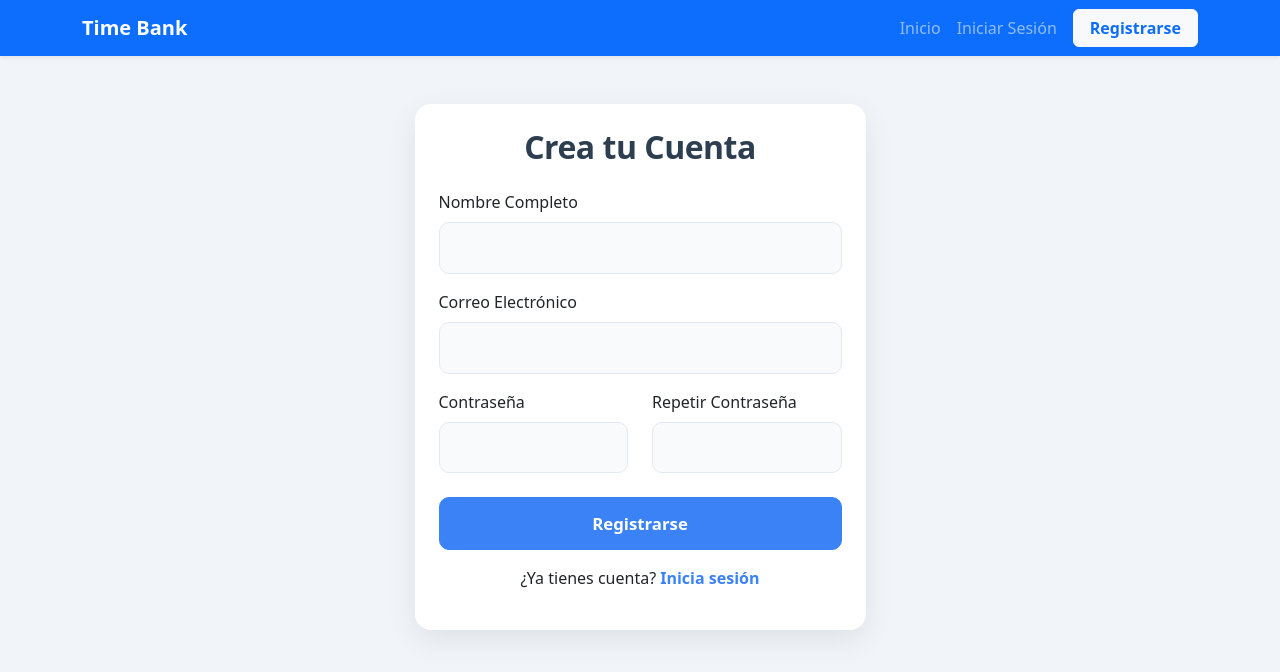
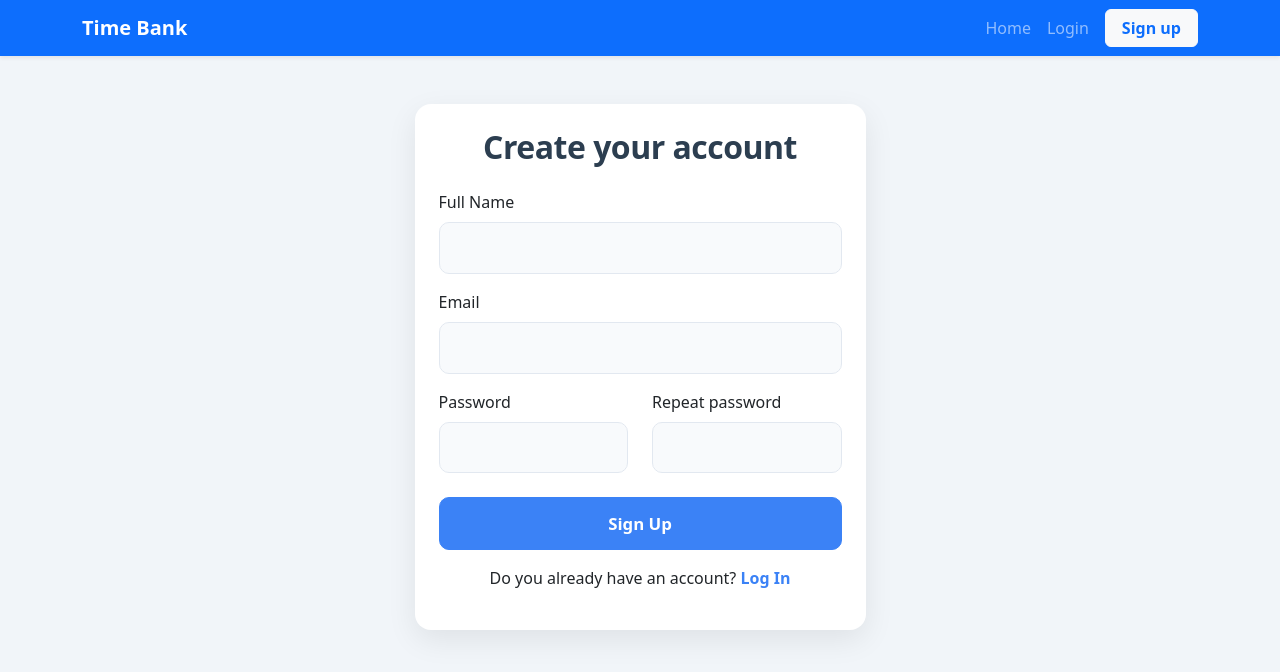
Before and after one commit to Pedro-Antonio-Tr/FrontendWSD, an Angular app: page /register in a window 1280 px wide. Shown: the top 672 px of the page. Built offline with nearby package versions, Linux system fonts and the light colour scheme.

Commit message:
Cambio a Inglés de todo el texto de cada página

```diff
--- a/src/app/features/admin/admin-dashboard/admin-dashboard.html
+++ b/src/app/features/admin/admin-dashboard/admin-dashboard.html
@@ -1,14 +1,14 @@
 <div class="container mt-5 mb-5">
   <div class="d-flex justify-content-between align-items-center mb-4">
-    <h2 class="fw-bold m-0">Panel de Administración</h2>
-    <button class="btn btn-outline-secondary">Exportar Datos</button>
+    <h2 class="fw-bold m-0">Administration Panel</h2>
+    <button class="btn btn-outline-secondary">Export Data</button>
   </div>
 
   <div class="row mb-4">
     <div class="col-md-4">
       <div class="card text-white bg-primary shadow-sm rounded-4 border-0 mb-3 hover-lift">
         <div class="card-body p-4">
-          <h5 class="card-title fw-semibold">Usuarios Registrados</h5>
+          <h5 class="card-title fw-semibold">Registered Users</h5>
           <h2 class="display-4 fw-bold mb-0">{{ stats.totalUsers }}</h2>
         </div>
       </div>
@@ -17,7 +17,7 @@
     <div class="col-md-4">
       <div class="card text-white bg-success shadow-sm rounded-4 border-0 mb-3 hover-lift">
         <div class="card-body p-4">
-          <h5 class="card-title fw-semibold">Servicios Activos</h5>
+          <h5 class="card-title fw-semibold">Active Services</h5>
           <h2 class="display-4 fw-bold mb-0">{{ stats.totalServices }}</h2>
         </div>
       </div>
@@ -26,7 +26,7 @@
     <div class="col-md-4">
       <div class="card text-white bg-info shadow-sm rounded-4 border-0 mb-3 hover-lift">
         <div class="card-body p-4">
-          <h5 class="card-title fw-semibold text-dark">Intercambios Realizados</h5>
+          <h5 class="card-title fw-semibold text-dark">Exchanges Completed</h5>
           <h2 class="display-4 fw-bold text-dark mb-0">{{ stats.totalExchanges }}</h2>
         </div>
       </div>
@@ -35,17 +35,17 @@
 
   <div class="card shadow-sm border-0 rounded-4 mt-2">
     <div class="card-body p-4">
-      <h5 class="fw-bold mb-4">Gestión de Usuarios Recientes</h5>
+      <h5 class="fw-bold mb-4">Recent User Management</h5>
 
       <div class="table-responsive">
         <table class="table table-hover align-middle">
           <thead class="table-light">
             <tr>
               <th scope="col" class="text-muted">ID</th>
-              <th scope="col" class="text-muted">Nombre</th>
-              <th scope="col" class="text-muted">Correo Electrónico</th>
-              <th scope="col" class="text-muted">Estado</th>
-              <th scope="col" class="text-muted text-end">Acciones</th>
+              <th scope="col" class="text-muted">Name</th>
+              <th scope="col" class="text-muted">Email</th>
+              <th scope="col" class="text-muted">Status</th>
+              <th scope="col" class="text-muted text-end">Actions</th>
             </tr>
           </thead>
             <tbody>
@@ -61,18 +61,18 @@
                     <span class="badge rounded-pill"
                           [class.bg-success]="user.isActive"
                           [class.bg-danger]="!user.isActive">
-                      {{ user.isActive ? 'Activo' : 'Bloqueado' }}
+                      {{ user.isActive ? 'Active' : 'Blocked' }}
                     </span>
                   </td>
 
                   <td class="text-end">
-                    <button class="btn btn-sm btn-light border me-2">Editar</button>
+                    <button class="btn btn-sm btn-light border me-2">Edit</button>
 
                     <button class="btn btn-sm"
                             [class.btn-outline-danger]="user.isActive"
                             [class.btn-outline-success]="!user.isActive"
                             (click)="cambiarEstado(user.id)">
-                      {{ user.isActive ? 'Bloquear' : 'Desbloquear' }}
+                      {{ user.isActive ? 'Block' : 'Unlock' }}
                     </button>
                   </td>
                 </tr>
--- a/src/app/features/auth/login/login.html
+++ b/src/app/features/auth/login/login.html
@@ -2,33 +2,33 @@
   <div class="col-md-6 col-lg-4">
     <div class="card shadow-sm">
       <div class="card-body">
-        <h2 class="card-title text-center mb-4">Iniciar Sesión</h2>
+        <h2 class="card-title text-center mb-4">Login</h2>
 
         <form [formGroup]="loginForm" (ngSubmit)="onSubmit()">
 
           <div class="mb-3">
-            <label for="email" class="form-label">Correo Electrónico</label>
+            <label for="email" class="form-label">Email</label>
             <input type="email" id="email" class="form-control" formControlName="email"
                    [class.is-invalid]="loginForm.get('email')?.invalid && loginForm.get('email')?.touched">
             <div class="invalid-feedback">
-              Por favor, introduce un correo electrónico válido.
+              Please enter a valid email address.
             </div>
           </div>
 
           <div class="mb-3">
-            <label for="password" class="form-label">Contraseña</label>
+            <label for="password" class="form-label">Password</label>
             <input type="password" id="password" class="form-control" formControlName="password"
                    [class.is-invalid]="loginForm.get('password')?.invalid && loginForm.get('password')?.touched">
             <div class="invalid-feedback">
-              La contraseña debe tener al menos 6 caracteres.
+              The password must be at least 6 characters long.
             </div>
           </div>
 
-          <button type="submit" class="btn btn-primary w-100">Entrar</button>
+          <button type="submit" class="btn btn-primary w-100">Enter</button>
         </form>
 
         <div class="text-center mt-3">
-          <p>¿No tienes cuenta? <a routerLink="/register">Regístrate aquí</a></p>
+          <p>Don't have an account? <a routerLink="/register">Sign up here</a></p>
         </div>
 
       </div>
--- a/src/app/features/auth/register/register.html
+++ b/src/app/features/auth/register/register.html
@@ -2,45 +2,45 @@
   <div class="col-md-6 col-lg-5">
     <div class="card shadow-sm">
       <div class="card-body p-4">
-        <h2 class="card-title text-center mb-4">Crea tu Cuenta</h2>
+        <h2 class="card-title text-center mb-4">Create your account</h2>
 
         <form [formGroup]="registerForm" (ngSubmit)="onSubmit()">
 
           <div class="mb-3">
-            <label for="name" class="form-label">Nombre Completo</label>
+            <label for="name" class="form-label">Full Name</label>
             <input type="text" id="name" class="form-control" formControlName="name"
                    [class.is-invalid]="registerForm.get('name')?.invalid && registerForm.get('name')?.touched">
-            <div class="invalid-feedback">El nombre es obligatorio (mínimo 3 caracteres).</div>
+            <div class="invalid-feedback">A name is required (minimum 3 characters).</div>
           </div>
 
           <div class="mb-3">
-            <label for="email" class="form-label">Correo Electrónico</label>
+            <label for="email" class="form-label">Email</label>
             <input type="email" id="email" class="form-control" formControlName="email"
                    [class.is-invalid]="registerForm.get('email')?.invalid && registerForm.get('email')?.touched">
-            <div class="invalid-feedback">Introduce un correo válido.</div>
+            <div class="invalid-feedback">Please enter a valid email address.</div>
           </div>
 
           <div class="row">
             <div class="col-md-6 mb-3">
-              <label for="password" class="form-label">Contraseña</label>
+              <label for="password" class="form-label">Password</label>
               <input type="password" id="password" class="form-control" formControlName="password"
                      [class.is-invalid]="registerForm.get('password')?.invalid && registerForm.get('password')?.touched">
-              <div class="invalid-feedback">Mínimo 6 caracteres.</div>
+              <div class="invalid-feedback">At least 6 characters.</div>
             </div>
 
             <div class="col-md-6 mb-4">
-              <label for="confirmPassword" class="form-label">Repetir Contraseña</label>
+              <label for="confirmPassword" class="form-label">Repeat password</label>
               <input type="password" id="confirmPassword" class="form-control" formControlName="confirmPassword"
                      [class.is-invalid]="registerForm.get('confirmPassword')?.invalid && registerForm.get('confirmPassword')?.touched">
-              <div class="invalid-feedback">Obligatorio.</div>
+              <div class="invalid-feedback">Mandatory.</div>
             </div>
           </div>
 
-          <button type="submit" class="btn btn-primary w-100">Registrarse</button>
+          <button type="submit" class="btn btn-primary w-100">Sign Up</button>
         </form>
 
         <div class="text-center mt-3">
-          <p>¿Ya tienes cuenta? <a routerLink="/login">Inicia sesión</a></p>
+          <p>Do you already have an account? <a routerLink="/login">Log In</a></p>
         </div>
 
       </div>
--- a/src/app/features/auth/register/register.ts
+++ b/src/app/features/auth/register/register.ts
@@ -44,13 +44,13 @@ onSubmit() {
       // 4. Enviamos los datos adaptados al backend
       this.authService.register(userDataForBackend).subscribe({
         next: (response) => {
-          console.log('¡Registro exitoso!', response);
-          alert('¡Cuenta creada con éxito! Ahora puedes iniciar sesión.');
+          console.log('Registration successful!', response);
+          alert('Account created successfully! You can now log in.');
           this.router.navigate(['/login']);
         },
         error: (err) => {
-          console.error('Error al registrarse', err);
-          alert('Hubo un problema al crear la cuenta. Inténtalo de nuevo.');
+          console.error('Error during registration', err);
+          alert('There was a problem creating the account. Please try again.');
         }
       });
 
--- a/src/app/features/home/home.html
+++ b/src/app/features/home/home.html
@@ -1,13 +1,13 @@
 <div class="hero-background">
   <div class="hero-content">
     <h1 class="title">Time Bank</h1>
-    <p class="subtitle">Intercambia tus habilidades, gana tiempo y ayuda a tu comunidad.</p>
+    <p class="subtitle">Share your skills, save time, and help your community.</p>
 
     <div class="buttons-container">
-      <button routerLink="/register" class="btn-start">¡Empezar ahora!</button>
+      <button routerLink="/register" class="btn-start">Get started now!</button>
 
       <p class="login-link">
-        ¿Ya tienes cuenta? <a routerLink="/login">Inicia sesión aquí</a>
+        Already have an account? <a routerLink="/login">Log in here</a>
       </p>
     </div>
   </div>
--- a/src/app/features/profile/user-profile/user-profile.html
+++ b/src/app/features/profile/user-profile/user-profile.html
@@ -4,14 +4,14 @@
 
       <div class="card shadow-sm border-0 rounded-4">
         <div class="card-header bg-primary text-white text-center py-4 rounded-top-4">
-          <h2 class="mb-0 fw-bold">Mi Perfil</h2>
-          <p class="mb-0 text-white-50">Gestión de cuenta</p>
+          <h2 class="mb-0 fw-bold">My Profile</h2>
+          <p class="mb-0 text-white-50">Account management</p>
         </div>
 
         <div class="card-body p-4 text-center">
           @if (isLoading) {
             <div class="spinner-border text-primary my-4" role="status">
-              <span class="visually-hidden">Cargando...</span>
+              <span class="visually-hidden">Loading...</span>
             </div>
           }
 
@@ -37,7 +37,7 @@
 
             <hr class="my-4 text-muted">
             <p class="small text-muted">
-              Miembro de Time Bank desde {{ (userData.createdAt | date:'longDate') || '2026' }}
+              Time Bank member since {{ (userData.createdAt | date:'longDate') || '2026' }}
             </p>
           }
         </div>
--- a/src/app/shared/components/navbar/navbar.html
+++ b/src/app/shared/components/navbar/navbar.html
@@ -13,30 +13,30 @@
 
         @if (!isLoggedIn) {
           <li class="nav-item">
-            <a class="nav-link" routerLink="/" routerLinkActive="active" [routerLinkActiveOptions]="{exact: true}">Inicio</a>
+            <a class="nav-link" routerLink="/" routerLinkActive="active" [routerLinkActiveOptions]="{exact: true}">Home</a>
           </li>
           <li class="nav-item">
-            <a class="nav-link" routerLink="/login" routerLinkActive="active">Iniciar Sesión</a>
+            <a class="nav-link" routerLink="/login" routerLinkActive="active">Login</a>
           </li>
           <li class="nav-item ms-lg-2 mt-2 mt-lg-0">
-            <a class="btn btn-light text-primary fw-semibold px-3" routerLink="/register">Registrarse</a>
+            <a class="btn btn-light text-primary fw-semibold px-3" routerLink="/register">Sign up</a>
           </li>
         }
 
         @if (isLoggedIn) {
           <li class="nav-item">
-            <a class="nav-link" routerLink="/" routerLinkActive="active" [routerLinkActiveOptions]="{exact: true}">Inicio</a>
+            <a class="nav-link" routerLink="/" routerLinkActive="active" [routerLinkActiveOptions]="{exact: true}">Home</a>
           </li>
           <li class="nav-item">
-            <a class="nav-link" routerLink="/profile" routerLinkActive="active">Mi Perfil</a>
+            <a class="nav-link" routerLink="/profile" routerLinkActive="active">My Profile</a>
           </li>
           @if (isAdmin) {
             <li class="nav-item">
-              <a class="nav-link" routerLink="/admin" routerLinkActive="active">Panel Admin</a>
+              <a class="nav-link" routerLink="/admin" routerLinkActive="active">Admin Panel</a>
             </li>
           }
           <li class="nav-item ms-lg-3 mt-2 mt-lg-0">
-            <button class="btn btn-danger btn-sm px-3 shadow-sm" (click)="logout()">Cerrar Sesión</button>
+            <button class="btn btn-danger btn-sm px-3 shadow-sm" (click)="logout()">Log Out</button>
           </li>
         }
 
```
